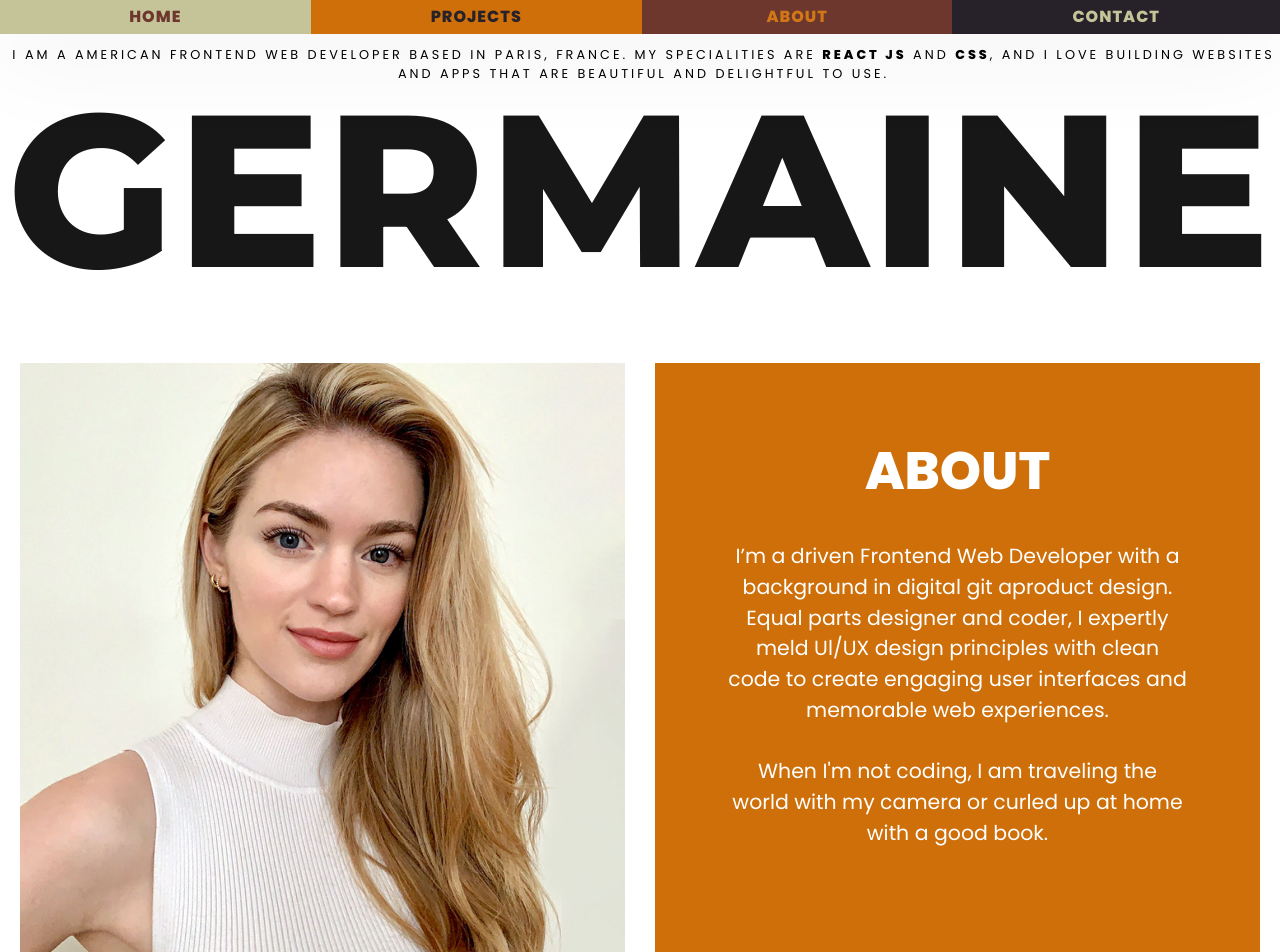
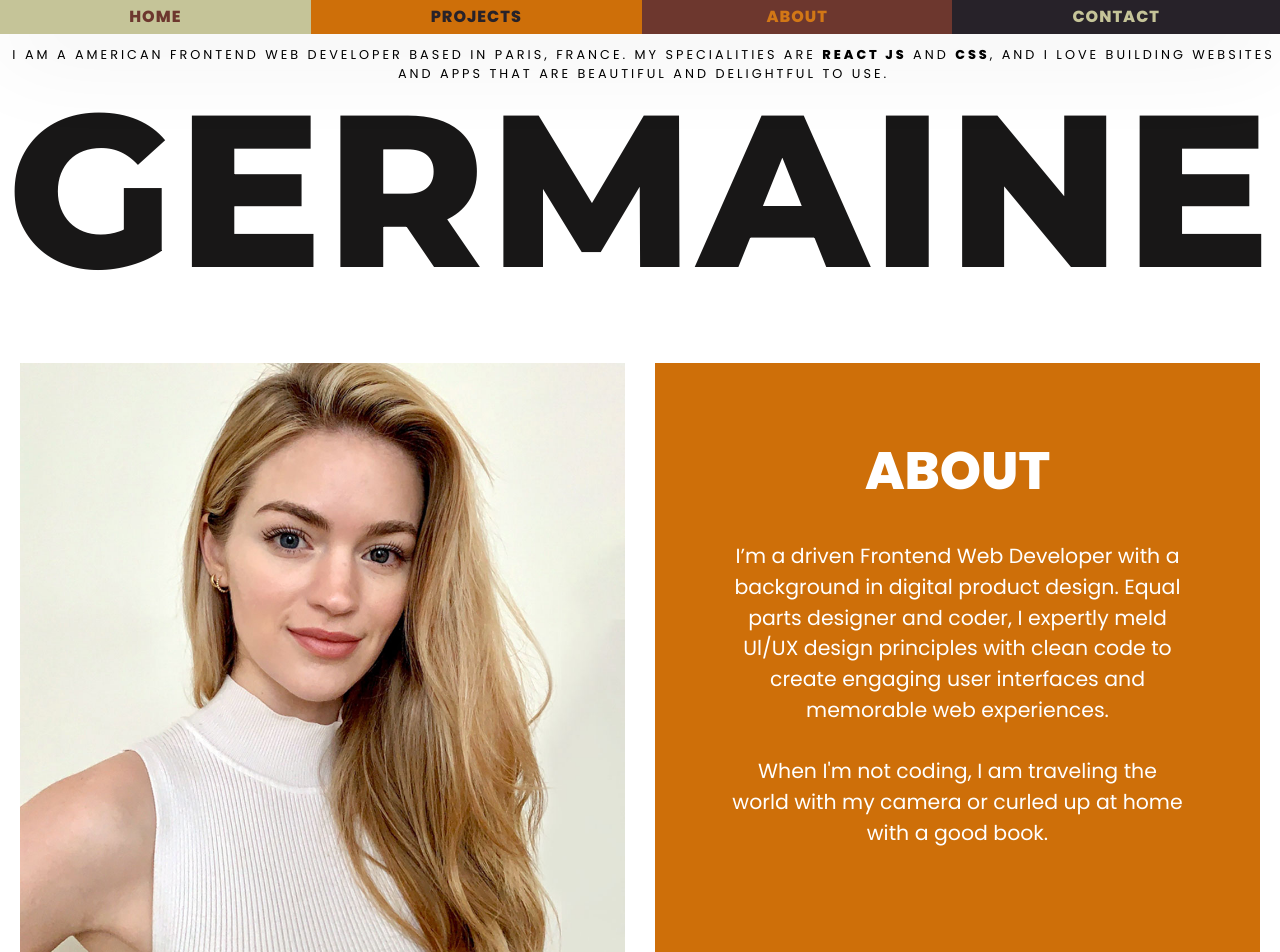
Before and after one commit to GermaineDeNigris/germainedenigris.com, a React (Create React App) app: page / in a window 1280 px wide. Shown: the top 952 px of the page. Built offline with nearby package versions, Linux system fonts and the light colour scheme.

Commit message:
typo in bio

```diff
--- a/src/Components/MainGrid.js
+++ b/src/Components/MainGrid.js
@@ -30,7 +30,7 @@ function MainGrid() {
     <div className="grid-item color-item">
         <div className="grid-text-content">
           <h2>About</h2>
-          <p>I’m a driven Frontend Web Developer with a background in digital git aproduct design.
+          <p>I’m a driven Frontend Web Developer with a background in digital product design.
             Equal parts designer and coder, I expertly meld Ul/UX design principles with clean
             code to create engaging user interfaces and memorable web experiences.
           <br></br><br></br>
```
